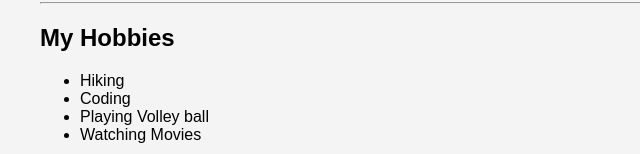
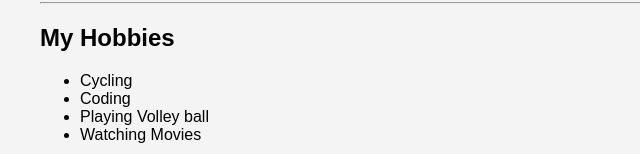
Before and after one commit to Bharath800008/personal-website, a plain HTML site: page index.html in a window 1280 px wide. Shown: the part 646-800 px from the top of the page, 0-640 px from the left. Drawn offline with Linux system fonts and the light colour scheme.

Commit message:
Update index.html

```diff
--- a/index.html
+++ b/index.html
@@ -67,7 +67,7 @@ My goal is to become a Software Engineer.
 <h2 id="hobbies">My Hobbies</h2>
 
 <ul>
-<li>Hiking</li>
+<li>Cycling</li>
 <li>Coding</li>
 <li>Playing Volley ball</li>
 <li>Watching Movies</li>
```
